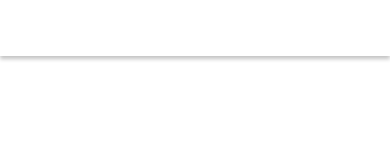
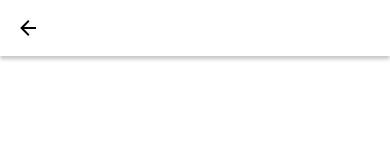
Before and after one commit to dadoAce/app-react, a React Native app: screen /signup in a window 390 px wide. Shown: the top 160 px of the page. Built offline with nearby package versions, Linux system fonts and the light colour scheme.

Commit message:
se agrego la flechita

```diff
--- a/screen/signup/signup.js
+++ b/screen/signup/signup.js
@@ -18,7 +18,7 @@ export default function Signup({ navigation }) {
 
         <View style={styles_base.container}>
             <Appbar.Header style={{ backgroundColor: '#fff' }}>
-
+                <Appbar.BackAction onPress={() => { }} />
 
             </Appbar.Header>
 
@@ -27,7 +27,7 @@ export default function Signup({ navigation }) {
 
 
                 <Text
-                   style={{ color: '#000', marginBottom: 50, textAlign: "center", width: "100%",fontSize:35, alignItems:"center"}}>
+                    style={{ color: '#000', marginBottom: 50, textAlign: "center", width: "100%", fontSize: 35, alignItems: "center" }}>
 
                     Crea tu cuenta para comenzar
 
```
Lines whose indentation alone changed are shown as unchanged.
